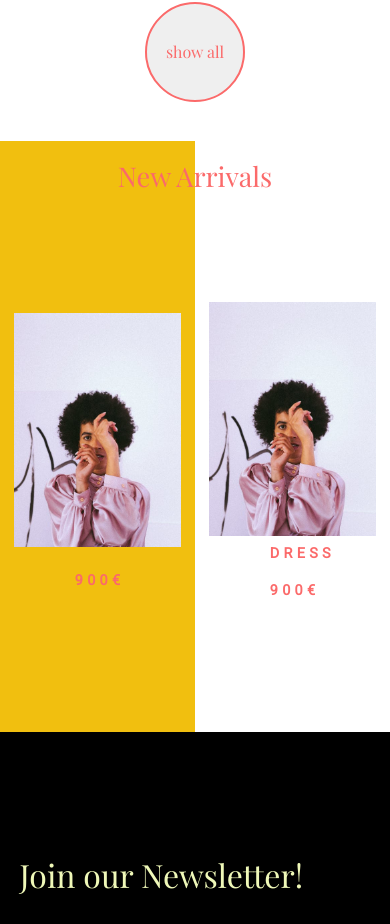
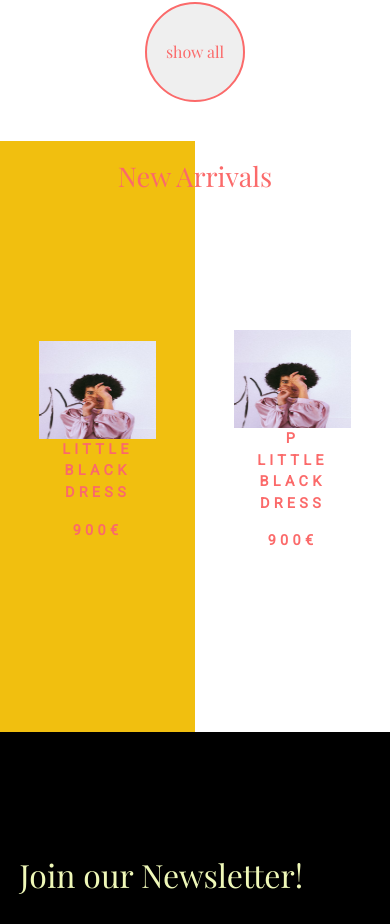
Before and after one commit to seymonyu/borlin, a React (Create React App) app: page / in a window 390 px wide. Shown: the part 1973-2897 px from the top of the page. Built offline with nearby package versions, Linux system fonts and the light colour scheme; a web font is replaced by a local one.

Commit message:
responsive new arrivals

```diff
--- a/src/component/newarrivals/NewArrivals.js
+++ b/src/component/newarrivals/NewArrivals.js
@@ -15,9 +15,8 @@ class NewArrivals extends Component {
           <div className="newarrivals--product_wrap">
             <div className="newarrivals--product_cols">
               <div className="newarrivals--img">
-                {" "}
                 <img
-                  className="highlight--img"
+                  className="newarrivals--img"
                   src={this.state.data[12].image}
                   alt=""
                 />
@@ -38,7 +37,7 @@ class NewArrivals extends Component {
             <div className="newarrivals--product_cols">
               <div className="newarrivals--img">
                 <img
-                  className="highlight--img"
+                  className="newarrivals--img"
                   src={this.state.data[12].image}
                   alt=""
                 />
@@ -48,7 +47,6 @@ class NewArrivals extends Component {
                   P {this.state.data[12].name}
                 </p>
                 <span className="newarrivals--product_span">
-                  {" "}
                   {this.state.data[12].price}€
                 </span>
               </div>
--- a/src/stylesheets/Highlights.scss
+++ b/src/stylesheets/Highlights.scss
@@ -20,6 +20,9 @@
   }
 }
 
+.highlight--product_button {
+  margin: 0;
+}
 @media screen and (max-width: 700px) {
   .highlight--img {
     height: 60vw;
@@ -41,7 +44,6 @@
   justify-content: center;
   align-items: center;
   flex-direction: column;
-  margin-top: 5%;
   margin-top: 5%;
 }
 
@@ -86,7 +88,6 @@
 
 .highlight--product_button {
   margin: 0 auto;
-  margin-top: 5%;
 }
 
 .highlight--text {
--- a/src/stylesheets/NewArrivals.scss
+++ b/src/stylesheets/NewArrivals.scss
@@ -33,7 +33,6 @@
   justify-content: center;
   align-items: center;
   width: 100%;
-  margin-bottom: 10%;
 }
 
 .newarrivals--product_cols {
@@ -43,18 +42,15 @@
   align-items: center;
   flex-direction: column;
   margin-top: 5%;
-  margin-top: 5%;
 }
 
 .newarrivals--img {
-  height: 30vw;
+  height: 25vw;
   width: 30vw;
-  background-size: cover;
   display: flex;
   align-items: center;
   justify-content: center;
   position: relative;
-  margin-top: 100px;
 }
 
 .newarrivals--text {
@@ -64,18 +60,10 @@
   letter-spacing: 0.3em;
   text-transform: uppercase;
   text-align: center;
-  width: 70%;
 }
 
 @media screen and (max-width: 700px) {
   .newarrivals--wrapper {
     height: 70vh;
-    /* flex-direction: column; */
   }
-  /*   .newarrivals--left_wrapper {
-    width: 100%;
-  }
-  .newarrivals--right_wrapper {
-    width: 100%;
-  } */
 }
```
